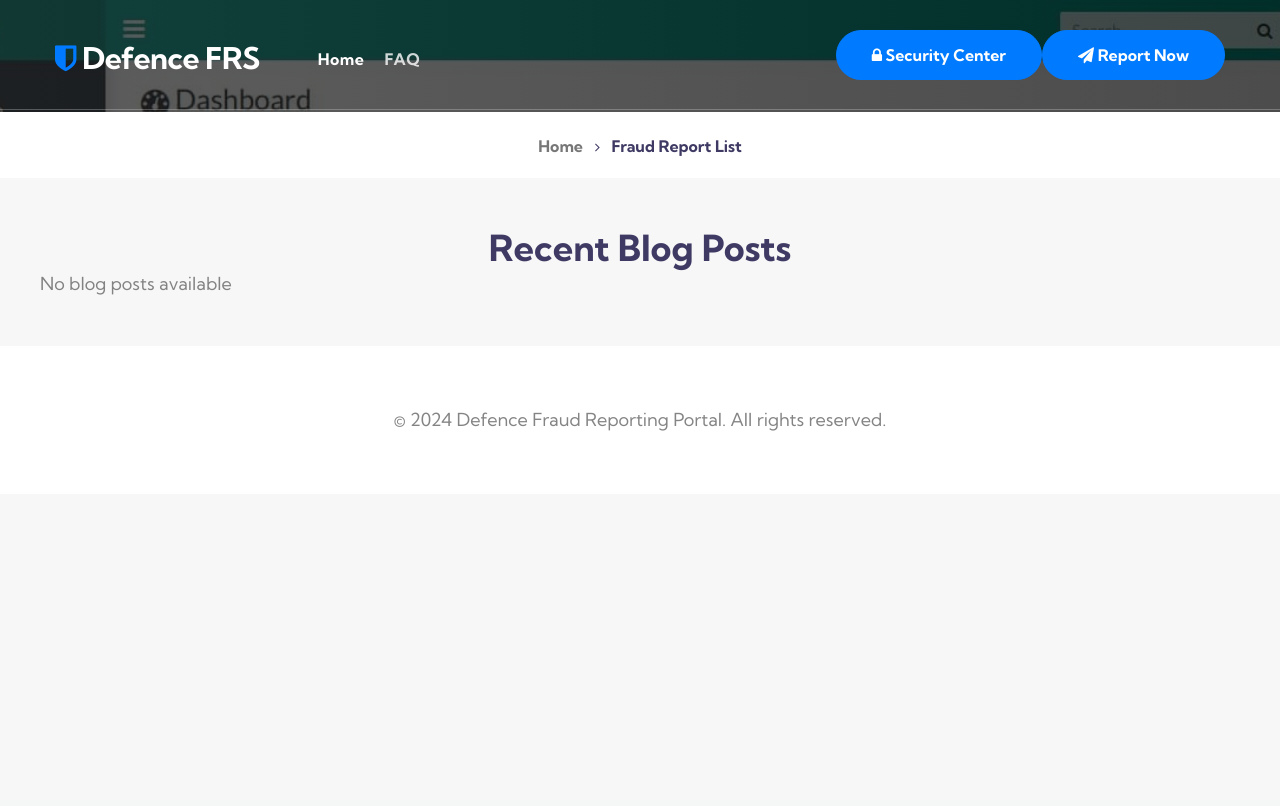
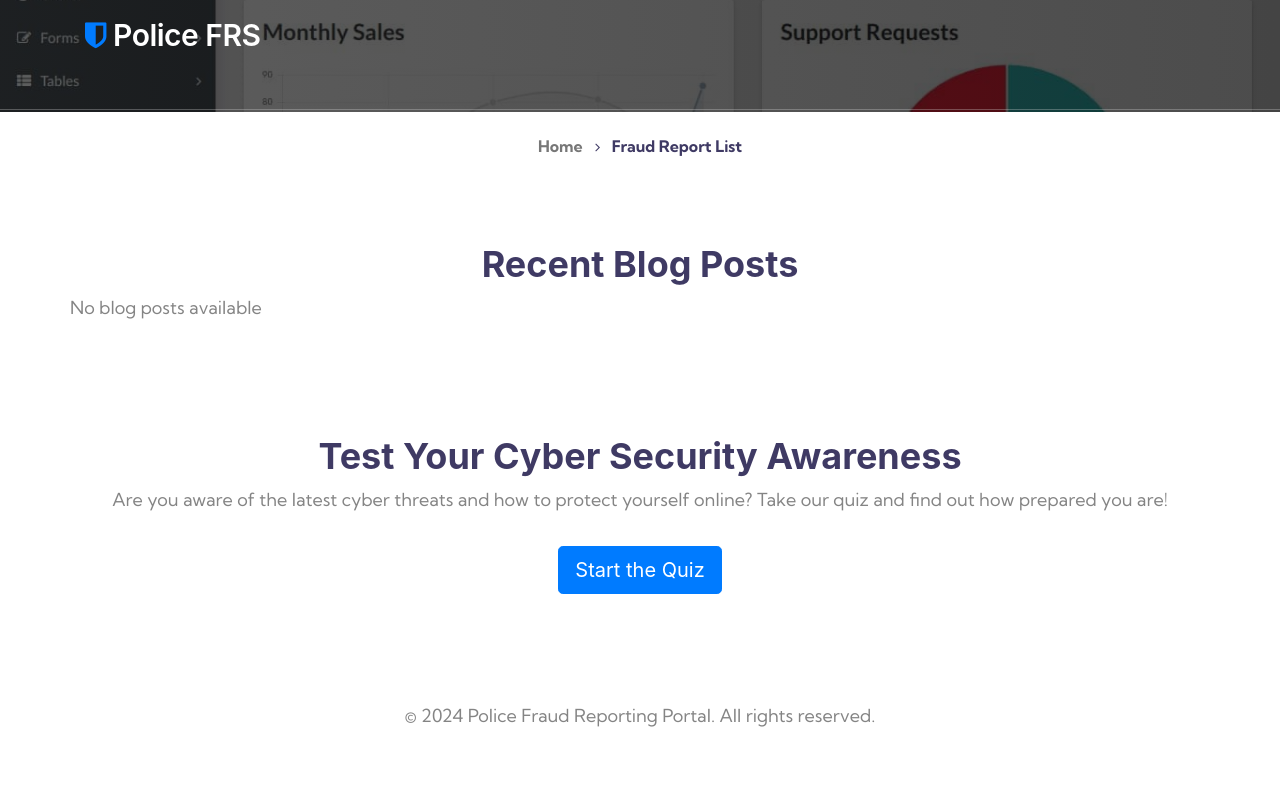
Before and after one commit to ibwalii/frs, a PHP site: page /blog.php in a window 1280 px wide. Before the commit the page ends 431 px from the top, so only its background shows below. Run offline with PHP 8.4, Linux system fonts and the light colour scheme; data that the repository does not hold is empty.

Commit message:
naming of project

```diff
--- a/blog.php
+++ b/blog.php
@@ -15,9 +15,10 @@
 <head>
     <meta charset="utf-8">
     <meta name="viewport" content="width=device-width, initial-scale=1, shrink-to-fit=no">
-    <title>Defence Fraud Report System - Blog</title>
+    <title>Police Fraud Report System - Blog</title>
     <link href="//fonts.googleapis.com/css2?family=Kumbh+Sans:wght@300;400;700&display=swap" rel="stylesheet">
     <link rel="stylesheet" href="assets/css/style-starter.css">
+    <link rel="stylesheet" href="https://maxcdn.bootstrapcdn.com/bootstrap/4.5.2/css/bootstrap.min.css">
 </head>
 
 <body>
@@ -25,26 +26,8 @@
     <header id="site-header" class="fixed-top">
         <div class="container">
             <nav class="navbar navbar-expand-lg stroke px-0">
-                <h1><a class="navbar-brand" href="index.php"><span class="fa fa-shield"></span> Defence FRS</a></h1>
-                <button class="navbar-toggler collapsed bg-gradient" type="button" data-toggle="collapse"
-                        data-target="#navbarTogglerDemo02" aria-controls="navbarTogglerDemo02" aria-expanded="false"
-                        aria-label="Toggle navigation">
-                    <span class="navbar-toggler-icon fa icon-expand fa-bars"></span>
-                    <span class="navbar-toggler-icon fa icon-close fa-times"></span>
-                </button>
-                <div class="collapse navbar-collapse" id="navbarTogglerDemo02">
-                    <ul class="navbar-nav ml-lg-5 mr-auto">
-                        <li class="nav-item active"><a class="nav-link" href="index.php">Home</a></li>
-                        <li class="nav-item"><a class="nav-link" href="faq.php">FAQ</a></li>
-                    </ul>
-                    <div class="top-quote mt-lg-0">
-                        <a href="blog.php" class="btn btn-style btn-primary"><span class="fa fa-lock"></span> Security Center
-                        </a>
-                    </div>
-                    <div class="top-quote mt-lg-0">
-                        <a href="report.php" class="btn btn-style btn-primary"><span class="fa fa-send"></span> Report Now</a>
-                    </div>
-                </div>
+                <h1><a class="navbar-brand" href="index.php"><span class="fa fa-shield"></span> Police FRS</a></h1>
+                <!-- Navbar links and other header code -->
             </nav>
         </div>
     </header>
@@ -97,12 +80,42 @@
         </div>
     </section>
 
+    <!-- Quiz Start Section -->
+    <section class="quiz-start-section py-5">
+        <div class="container text-center">
+            <h3 class="title-big">Test Your Cyber Security Awareness</h3>
+            <p>Are you aware of the latest cyber threats and how to protect yourself online? Take our quiz and find out how prepared you are!</p>
+            <button class="btn btn-primary btn-lg mt-3" data-toggle="modal" data-target="#quizModal">Start the Quiz</button>
+        </div>
+    </section>
+
+    <!-- Quiz Confirmation Modal -->
+    <div class="modal fade" id="quizModal" tabindex="-1" role="dialog" aria-labelledby="quizModalLabel" aria-hidden="true">
+        <div class="modal-dialog" role="document">
+            <div class="modal-content">
+                <div class="modal-header">
+                    <h5 class="modal-title" id="quizModalLabel">Ready to Test Your Knowledge?</h5>
+                    <button type="button" class="close" data-dismiss="modal" aria-label="Close">
+                        <span aria-hidden="true">&times;</span>
+                    </button>
+                </div>
+                <div class="modal-body">
+                    This quiz will test your awareness on various security threats and how to stay safe. Are you ready to begin?
+                </div>
+                <div class="modal-footer">
+                    <button type="button" class="btn btn-secondary" data-dismiss="modal">Cancel</button>
+                    <a href="quiz.php" class="btn btn-primary">Yes, Start Quiz</a>
+                </div>
+            </div>
+        </div>
+    </div>
+
     <!-- Footer -->
     <section class="w3l-footers-20">
         <div class="footers20">
             <div class="container">
                 <div class="footers20-content">
-                    <p class="copy-footer-29 text-center">© 2024 Defence Fraud Reporting Portal. All rights reserved.</p>
+                    <p class="copy-footer-29 text-center">© 2024 Police Fraud Reporting Portal. All rights reserved.</p>
                 </div>
             </div>
         </div>
@@ -111,5 +124,6 @@
     <!-- jQuery and Bootstrap JS -->
     <script src="assets/js/jquery-3.3.1.min.js"></script>
     <script src="assets/js/theme-change.js"></script>
+    <script src="https://maxcdn.bootstrapcdn.com/bootstrap/4.5.2/js/bootstrap.min.js"></script>
 </body>
 </html>
--- a/blog_single.php
+++ b/blog_single.php
@@ -39,7 +39,7 @@
 <head>
     <meta charset="utf-8">
     <meta name="viewport" content="width=device-width, initial-scale=1, shrink-to-fit=no">
-    <title><?php echo htmlspecialchars($title); ?> - Defence FRS Blog</title>
+    <title><?php echo htmlspecialchars($title); ?> - Police FRS Blog</title>
     <link href="//fonts.googleapis.com/css2?family=Kumbh+Sans:wght@300;400;700&display=swap" rel="stylesheet">
     <link rel="stylesheet" href="assets/css/style-starter.css">
 </head>
@@ -49,7 +49,7 @@
     <header id="site-header" class="fixed-top">
         <div class="container">
             <nav class="navbar navbar-expand-lg stroke px-0">
-                <h1><a class="navbar-brand" href="index.php"><span class="fa fa-shield"></span> Defence FRS</a></h1>
+                <h1><a class="navbar-brand" href="index.php"><span class="fa fa-shield"></span> Police FRS</a></h1>
                 <button class="navbar-toggler collapsed bg-gradient" type="button" data-toggle="collapse"
                         data-target="#navbarTogglerDemo02" aria-controls="navbarTogglerDemo02" aria-expanded="false"
                         aria-label="Toggle navigation">
@@ -109,7 +109,7 @@
         <div class="footers20">
             <div class="container">
                 <div class="footers20-content">
-                    <p class="copy-footer-29 text-center">© 2024 Defence Fraud Reporting Portal. All rights reserved.</p>
+                    <p class="copy-footer-29 text-center">© 2024 Police Fraud Reporting Portal. All rights reserved.</p>
                 </div>
             </div>
         </div>
--- a/contact.html
+++ b/contact.html
@@ -5,7 +5,7 @@
     <meta charset="utf-8">
     <meta name="viewport" content="width=device-width, initial-scale=1, shrink-to-fit=no">
 
-    <title>Defence Fraud Report System - Report Suspicion call, sms, email - Home</title>
+    <title>Police Fraud Report System - Report Suspicion call, sms, email - Home</title>
 
     <!-- google fonts -->
     <link href="//fonts.googleapis.com/css2?family=Kumbh+Sans:wght@300;400;700&display=swap" rel="stylesheet">
@@ -20,7 +20,7 @@
       <div class="container">
           <nav class="navbar navbar-expand-lg stroke px-0">
               <h1> <a class="navbar-brand" href="index.php">
-                      <span class="fa fa-shield"></span> Defence FRS
+                      <span class="fa fa-shield"></span> Police FRS
                   </a>
               </h1>
               <button class="navbar-toggler  collapsed bg-gradient" type="button" data-toggle="collapse"
@@ -80,7 +80,7 @@
                     <div class="footers20-content">
                         <div class="d-grid grid-col-3 grids-content1 bottom-border">
                             <div class="columns copyright-grid align-self">
-                                <p class="copy-footer-29">© 2022 Defence Fraud Reporting Portal. All rights reserved.
+                                <p class="copy-footer-29">© 2024 Police Fraud Reporting Portal. All rights reserved.
                                 </p>
                             </div>
                         </div>
--- a/quiz.php
+++ b/quiz.php
@@ -6,7 +6,7 @@
 <head>
     <meta charset="utf-8">
     <meta name="viewport" content="width=device-width, initial-scale=1, shrink-to-fit=no">
-    <title>Defence Fraud Report System - Cyber Safety Quiz</title>
+    <title>Police Fraud Report System - Cyber Safety Quiz</title>
     <link href="//fonts.googleapis.com/css2?family=Kumbh+Sans:wght@300;400;700&display=swap" rel="stylesheet">
     <link rel="stylesheet" href="assets/css/style-starter.css">
     <style>
@@ -54,7 +54,7 @@
     <header id="site-header" class="fixed-top">
         <div class="container">
             <nav class="navbar navbar-expand-lg stroke px-0">
-                <h1><a class="navbar-brand" href="index.php"><span class="fa fa-shield"></span> Defence FRS</a></h1>
+                <h1><a class="navbar-brand" href="index.php"><span class="fa fa-shield"></span> Police FRS</a></h1>
                 <!-- Navbar toggler, links, and other header code -->
             </nav>
         </div>
--- a/report.php
+++ b/report.php
@@ -6,7 +6,7 @@
     <meta charset="utf-8">
     <meta name="viewport" content="width=device-width, initial-scale=1, shrink-to-fit=no">
 
-    <title>Defence Fraud Report System - Report Suspicion call, sms, email - Home</title>
+    <title>Police Fraud Report System - Report Suspicion call, sms, email - Home</title>
 
     <!-- google fonts -->
     <link href="//fonts.googleapis.com/css2?family=Kumbh+Sans:wght@300;400;700&display=swap" rel="stylesheet">
@@ -22,7 +22,7 @@
         <div class="container">
             <nav class="navbar navbar-expand-lg stroke px-0">
                 <h1> <a class="navbar-brand" href="index.php">
-                        <span class="fa fa-shield"></span> Defence FRS
+                        <span class="fa fa-shield"></span> Police FRS
                     </a>
                 </h1>
                 <button class="navbar-toggler  collapsed bg-gradient" type="button" data-toggle="collapse"
@@ -654,7 +654,7 @@
                     <div class="footers20-content">
                         <div class="d-grid grid-col-3 grids-content1 bottom-border">
                             <div class="columns copyright-grid align-self">
-                                <p class="copy-footer-29">© 2022 Defence Fraud Reporting Portal. All rights reserved.
+                                <p class="copy-footer-29">©2024 Police Fraud Reporting Portal. All rights reserved.
                                 </p>
                             </div>
                         </div>
--- a/report_single.php
+++ b/report_single.php
@@ -51,7 +51,7 @@
     <meta charset="utf-8">
     <meta name="viewport" content="width=device-width, initial-scale=1, shrink-to-fit=no">
 
-    <title>Defence Fraud Report System - Report Suspicion call, sms, email - Home</title>
+    <title>Police Fraud Report System - Report Suspicion call, sms, email - Home</title>
 
     <!-- google fonts -->
     <link href="//fonts.googleapis.com/css2?family=Kumbh+Sans:wght@300;400;700&display=swap" rel="stylesheet">
@@ -68,7 +68,7 @@
         <div class="container">
             <nav class="navbar navbar-expand-lg stroke px-0">
                 <h1> <a class="navbar-brand" href="index.php">
-                        <span class="fa fa-shield"></span> Defence FRS
+                        <span class="fa fa-shield"></span> Police FRS
                     </a>
                 </h1>
                 <button class="navbar-toggler  collapsed bg-gradient" type="button" data-toggle="collapse"
@@ -311,7 +311,7 @@
                     <div class="footers20-content">
                         <div class="d-grid grid-col-3 grids-content1 bottom-border">
                             <div class="columns copyright-grid align-self">
-                                <p class="copy-footer-29">© 2022 Defence Fraud Reporting Portal. All rights reserved.
+                                <p class="copy-footer-29">© 2024 Police Fraud Reporting Portal. All rights reserved.
                                 </p>
                             </div>
                         </div>
--- a/report_submit.php
+++ b/report_submit.php
@@ -34,7 +34,7 @@
     <meta charset="utf-8">
     <meta name="viewport" content="width=device-width, initial-scale=1, shrink-to-fit=no">
 
-    <title>Defence Fraud Report System - Report Suspicion call, sms, email - Home</title>
+    <title>Police Fraud Report System - Report Suspicion call, sms, email - Home</title>
 
     <!-- google fonts -->
     <link href="//fonts.googleapis.com/css2?family=Kumbh+Sans:wght@300;400;700&display=swap" rel="stylesheet">
@@ -50,7 +50,7 @@
         <div class="container">
             <nav class="navbar navbar-expand-lg stroke px-0">
                 <h1> <a class="navbar-brand" href="index.php">
-                        <span class="fa fa-shield"></span> Defence FRS
+                        <span class="fa fa-shield"></span> Police FRS
                     </a>
                 </h1>
                 <button class="navbar-toggler  collapsed bg-gradient" type="button" data-toggle="collapse"
@@ -515,7 +515,7 @@
                     <div class="footers20-content">
                         <div class="d-grid grid-col-3 grids-content1 bottom-border">
                             <div class="columns copyright-grid align-self">
-                                <p class="copy-footer-29">© 2022 Defence Fraud Reporting Portal. All rights reserved.
+                                <p class="copy-footer-29">© 2024 Police Fraud Reporting Portal. All rights reserved.
                                 </p>
                             </div>
                         </div>
--- a/search.php
+++ b/search.php
@@ -31,7 +31,7 @@
     <meta charset="utf-8">
     <meta name="viewport" content="width=device-width, initial-scale=1, shrink-to-fit=no">
 
-    <title>Defence Fraud Report System - Report Suspicion call, sms, email - Home</title>
+    <title>Police Fraud Report System - Report Suspicion call, sms, email - Home</title>
 
     <!-- google fonts -->
     <link href="//fonts.googleapis.com/css2?family=Kumbh+Sans:wght@300;400;700&display=swap" rel="stylesheet">
@@ -48,7 +48,7 @@
         <div class="container">
             <nav class="navbar navbar-expand-lg stroke px-0">
                 <h1> <a class="navbar-brand" href="index.php">
-                        <span class="fa fa-shield"></span> Defence FRS
+                        <span class="fa fa-shield"></span> Police FRS
                     </a>
                 </h1>
                 <button class="navbar-toggler  collapsed bg-gradient" type="button" data-toggle="collapse"
@@ -145,7 +145,7 @@
                     <div class="footers20-content">
                         <div class="d-grid grid-col-3 grids-content1 bottom-border">
                             <div class="columns copyright-grid align-self">
-                                <p class="copy-footer-29">© 2022 Defence Fraud Reporting Portal. All rights reserved.
+                                <p class="copy-footer-29">© 2024 Police Fraud Reporting Portal. All rights reserved.
                                 </p>
                             </div>
                         </div>
```
Also changed, not shown: about.php (+3 -7 lines), index.php (+4 -4 lines).
